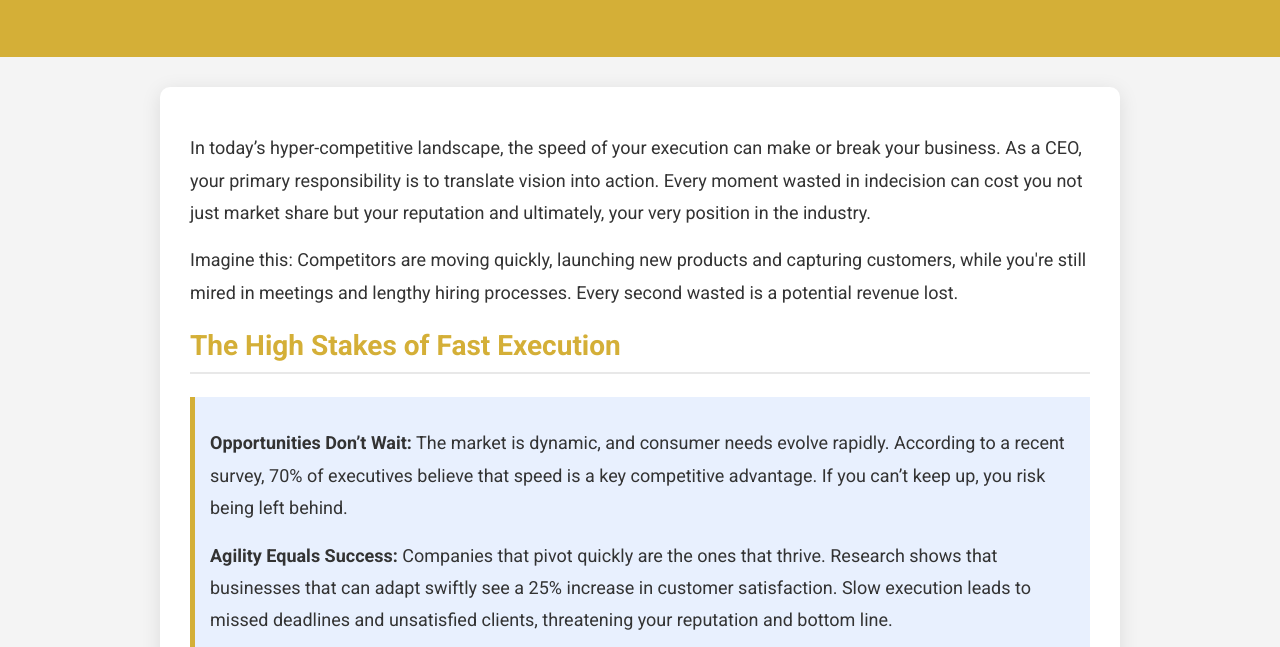
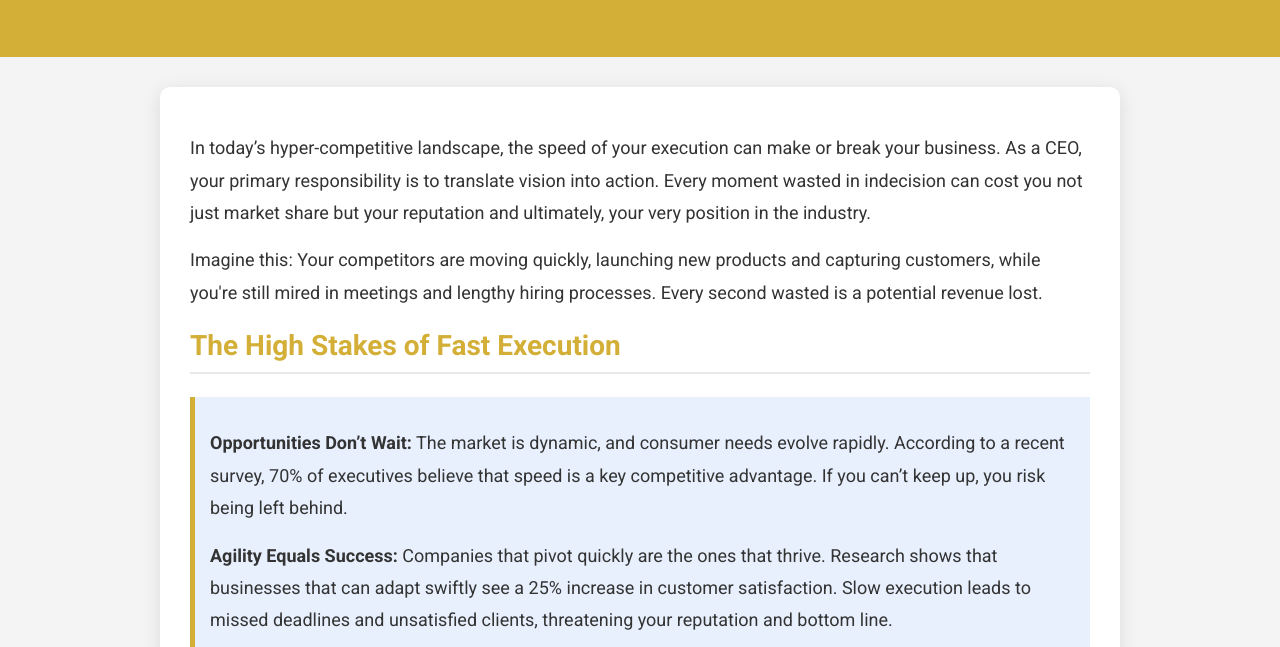
Before and after one commit to Amrits78/inreal, a plain HTML site: page role/CEO.html in a window 1280 px wide. Shown: the part 153-800 px from the top of the page. Drawn offline with Linux system fonts and the light colour scheme.

Commit message:
Update CEO.html

```diff
--- a/role/CEO.html
+++ b/role/CEO.html
@@ -124,7 +124,7 @@
 
 <div class="container">
     <p>In today’s hyper-competitive landscape, the speed of your execution can make or break your business. As a CEO, your primary responsibility is to translate vision into action. Every moment wasted in indecision can cost you not just market share but your reputation and ultimately, your very position in the industry.</p>
-    <p> Imagine this: Competitors are moving quickly, launching new products and capturing customers, while you're still mired in meetings and lengthy hiring processes. Every second wasted is a potential revenue lost.</p>
+    <p> Imagine this: Your competitors are moving quickly, launching new products and capturing customers, while you're still mired in meetings and lengthy hiring processes. Every second wasted is a potential revenue lost.</p>
     <h2>The High Stakes of Fast Execution</h2>
     <div class="highlight">
         <p><strong>Opportunities Don’t Wait:</strong> The market is dynamic, and consumer needs evolve rapidly. According to a recent survey, 70% of executives believe that speed is a key competitive advantage. If you can’t keep up, you risk being left behind.</p>
```
